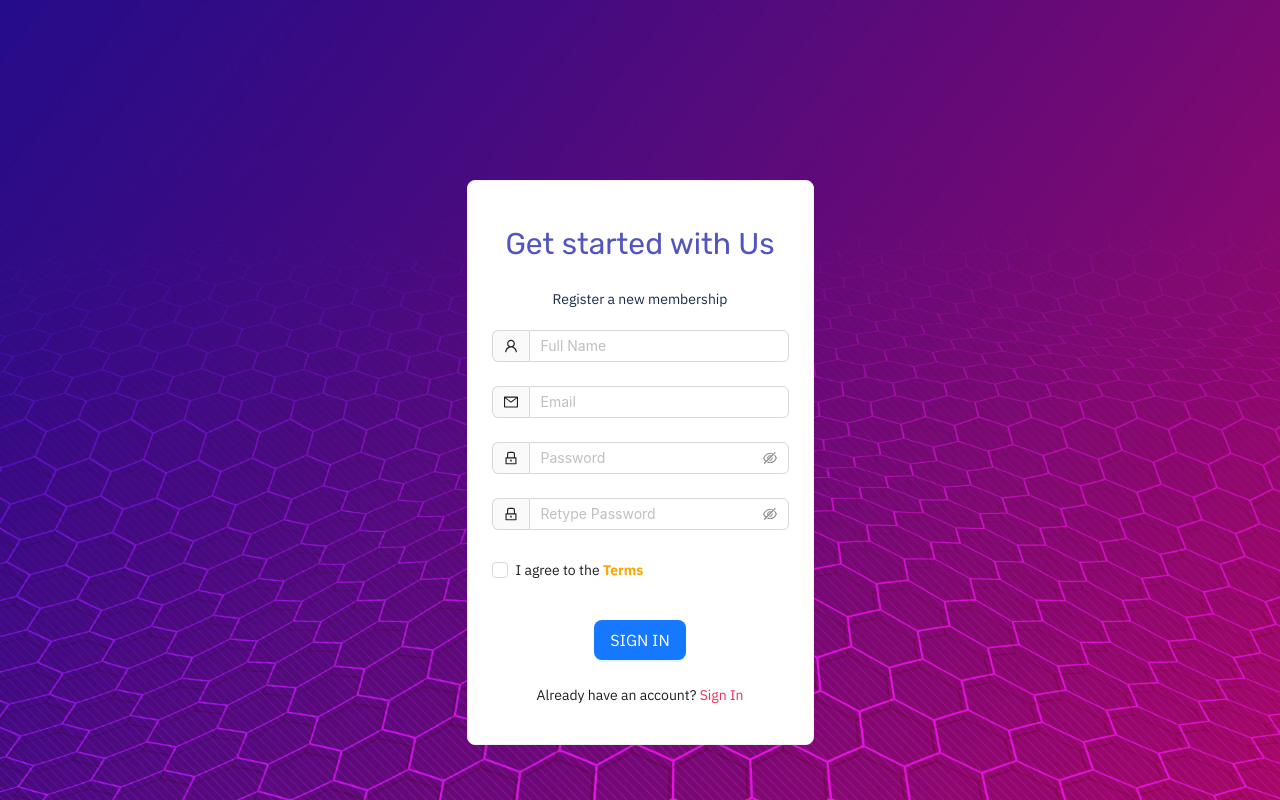
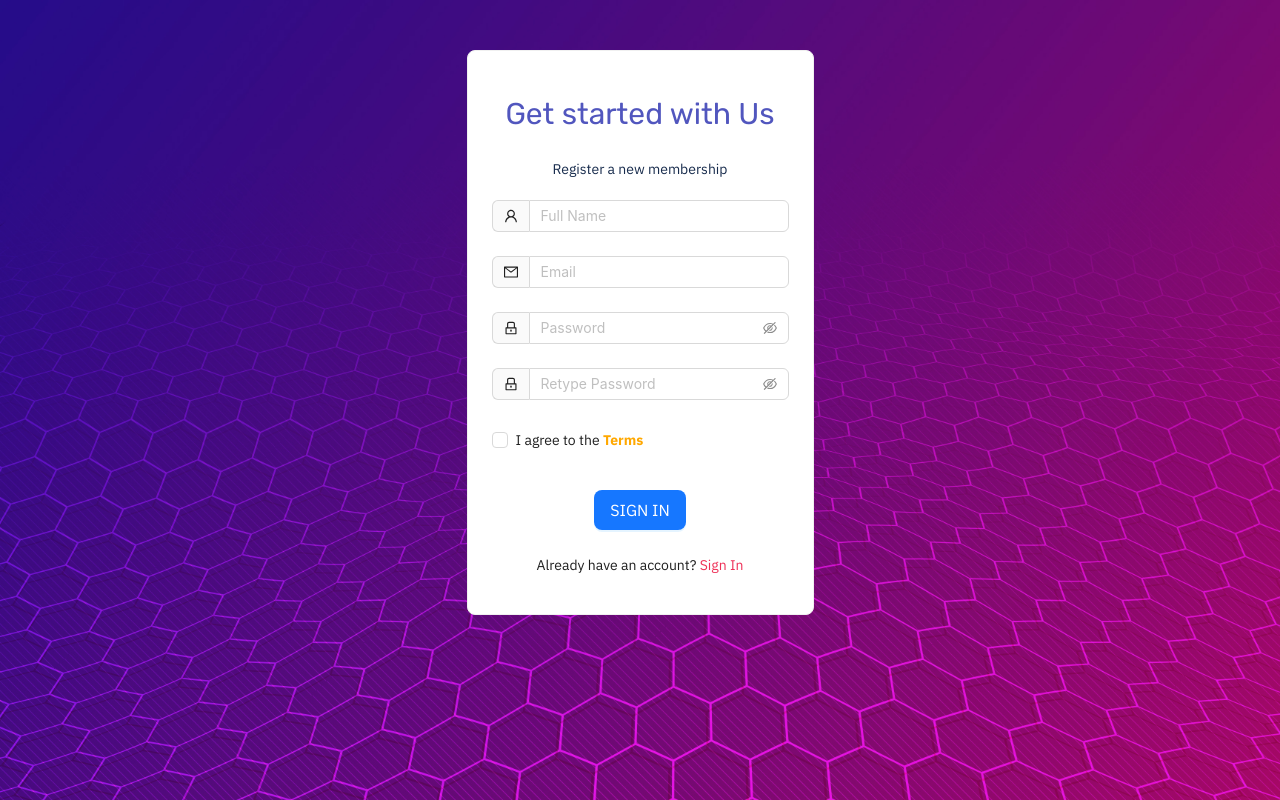
Before and after one commit to Shubham-Ftechiz/healthTechPediatrician, a React (Vite) app in the folder frontend/: page /register in a window 1280 px wide. Built offline with nearby package versions, Linux system fonts and the light colour scheme.

Commit message:
changes in css of register

```diff
--- a/frontend/src/components/register/registeration.scss
+++ b/frontend/src/components/register/registeration.scss
@@ -30,7 +30,7 @@
   margin-left: 15px !important;
   margin-right: 15px !important;
   padding: 20px 0px 0px 0px !important;
-  margin-top: 150px
+  margin-top: 20px
 }
 
 .card-div {
```
